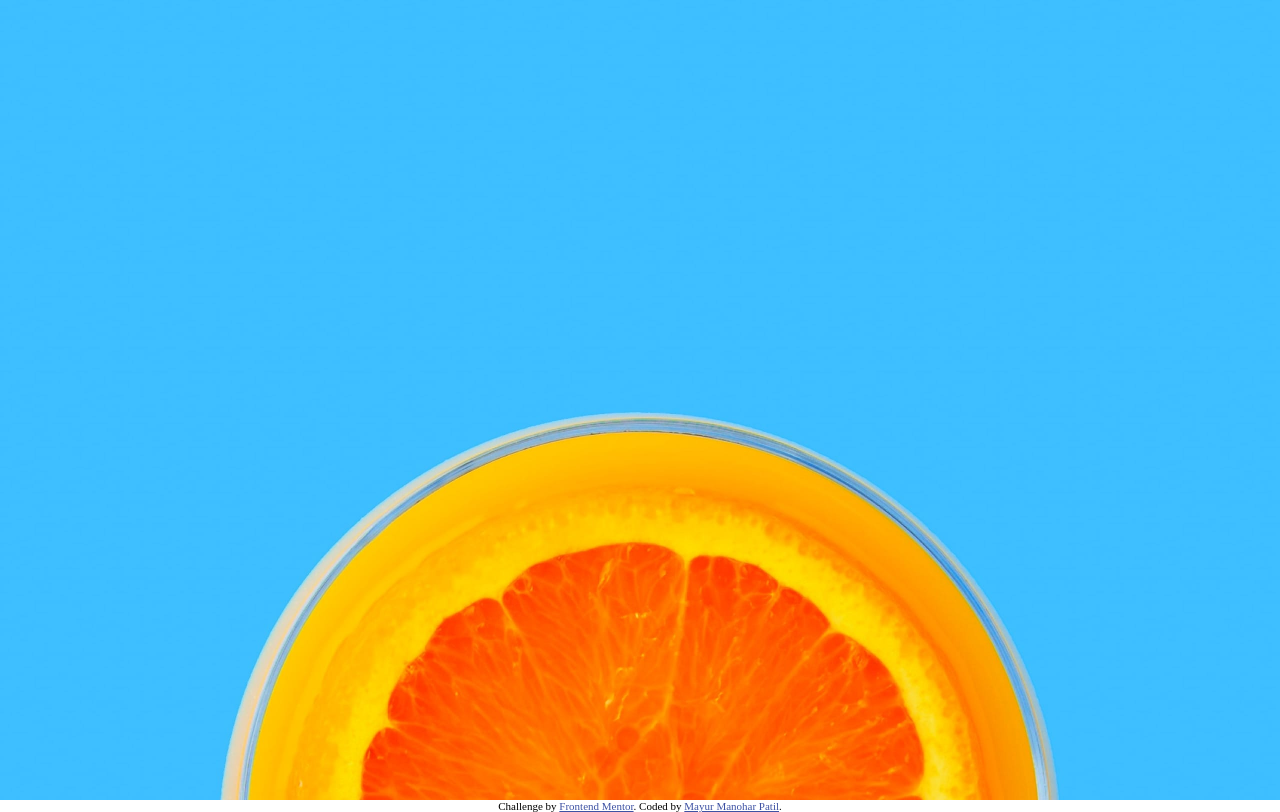
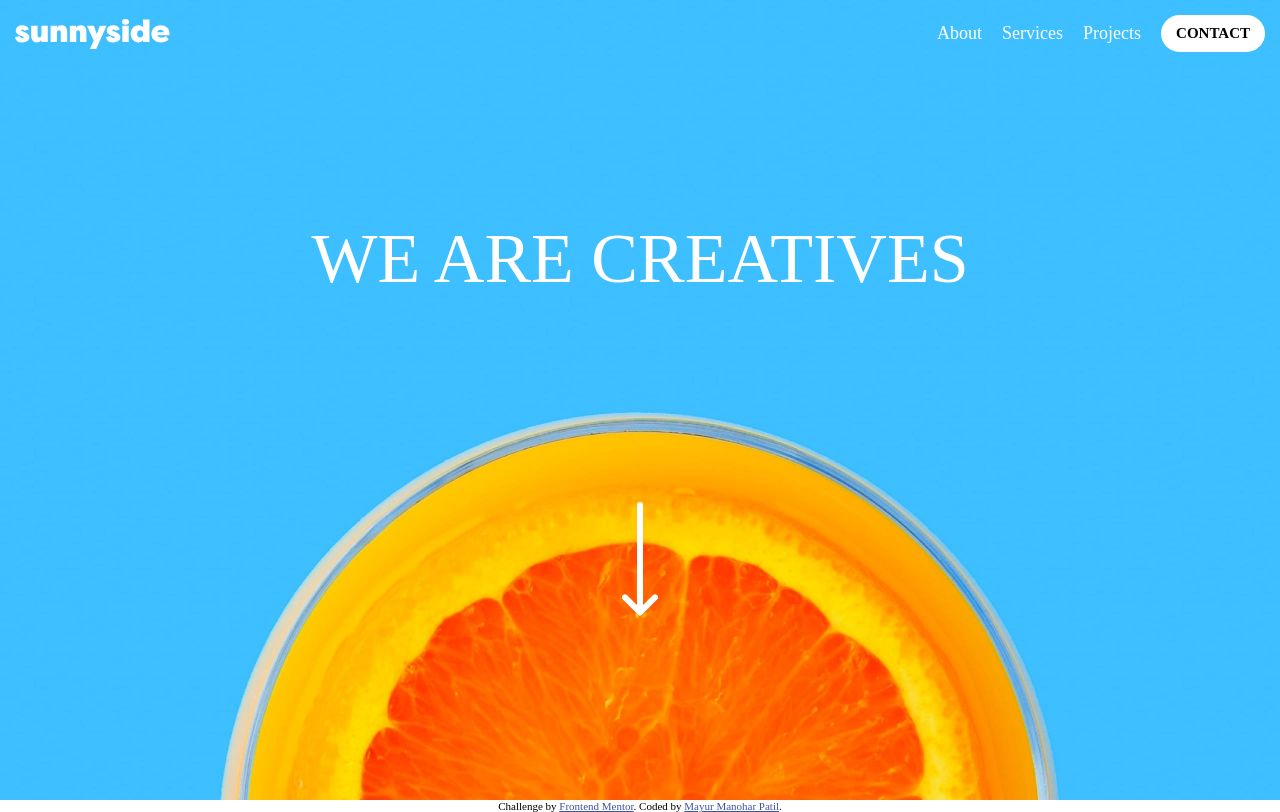
Before and after one commit to Mayur-Debu/Web-Development, a plain HTML site: page sunnyside-agency-landing-page-main/sunnyside-agency-landing-page-main/index.html in a window 1280 px wide. Drawn offline with Linux system fonts and the light colour scheme.

Commit message:
Header Section Added

```diff
--- a/sunnyside-agency-landing-page-main/sunnyside-agency-landing-page-main/index.html
+++ b/sunnyside-agency-landing-page-main/sunnyside-agency-landing-page-main/index.html
@@ -25,21 +25,37 @@
 </head>
 
 <!-- ******************************************* BODY OF THE HTML PAGE ************************************************** -->
+
 <body>
   <div class="wrapper">
+
     <!-- Banner of the Landing Page -->
     <div class="banner">
+
       <!-- Header -->
       <div class="header">
+        <!-- logo -->
+        <img src="./static/images/logo.svg" alt="">
+        <!-- Menu -->
+        <div class="menu">
+          <ul>
+            <li>About</li>
+            <li>Services</li>
+            <li>Projects</li>
+          </ul>
+          <div class="button">
+            <span>CONTACT</span>
+          </div>
+        </div>
+      </div>
 
+      <div class="title">
+        <span>WE ARE CREATIVES</span>
+        <img src="./static/images/icon-arrow-down.svg" alt="">
       </div>
     </div>
 
-    <!-- Section 1 -->
-    <div class="section-1"></div>
 
-    <!-- Section 2 -->
-    <div class="section-2"></div>
   </div>
 
   <div class="attribution">
--- a/sunnyside-agency-landing-page-main/sunnyside-agency-landing-page-main/static/style.css
+++ b/sunnyside-agency-landing-page-main/sunnyside-agency-landing-page-main/static/style.css
@@ -1,12 +1,99 @@
-*{
+* {
   margin: 0px;
   padding: 0px;
 }
 
 /* ***************************** HEADER SECTION ********************************** */
-.banner{
+.banner {
   height: 100vh;
   background-image: url(./images/desktop/image-header.jpg);
   background-position: center;
   background-size: cover;
+  display: flex;
+  flex-direction: column;
 }
+
+.header {
+  display: flex;
+  justify-content: space-between;
+  padding: 15px;
+}
+
+.menu {
+  display: flex;
+}
+
+.menu li {
+  margin-right: 20px;
+  font-size: 18px;
+  text-transform: capitalize;
+  display: flex;
+  align-items: center;
+  color: white;
+}
+
+.header .menu ul {
+  display: flex;
+  list-style: none;
+}
+
+.header img {
+  height: 30px;
+  margin-top: auto;
+  margin-bottom: auto;
+}
+
+.button {
+  display: flex;
+  align-items: center;
+  background-color: white;
+  padding: 10px 15px;
+  border-radius: 30px;
+}
+
+.button span {
+  font-size: 15px;
+  font-weight: bold;
+}
+
+.menu li:hover {
+  cursor: pointer;
+}
+
+.button:hover {
+  cursor: pointer;
+  background-color: lightgray;
+}
+
+.title {
+  display: flex;
+  flex-direction: column;
+  align-items: center;
+  justify-content: center;
+  flex-grow: 1;
+  margin-top: 150px;
+}
+
+.title span {
+  font-size: 70px;
+  color: white;
+  position: absolute;
+  margin-bottom: 500px;
+}
+
+.title img {
+  /* margin-top: -500px; */
+  transition: all 0.5s ease-in-out;
+  padding-top: 50px;
+  cursor: pointer;
+}
+
+.title img:hover {
+  margin-bottom: -150px;
+}
+
+.title img {
+  margin-top: 50px;
+}
+
+/* ***************************** SECTION-1 ********************************** */
```
Lines whose indentation alone changed are shown as unchanged.
